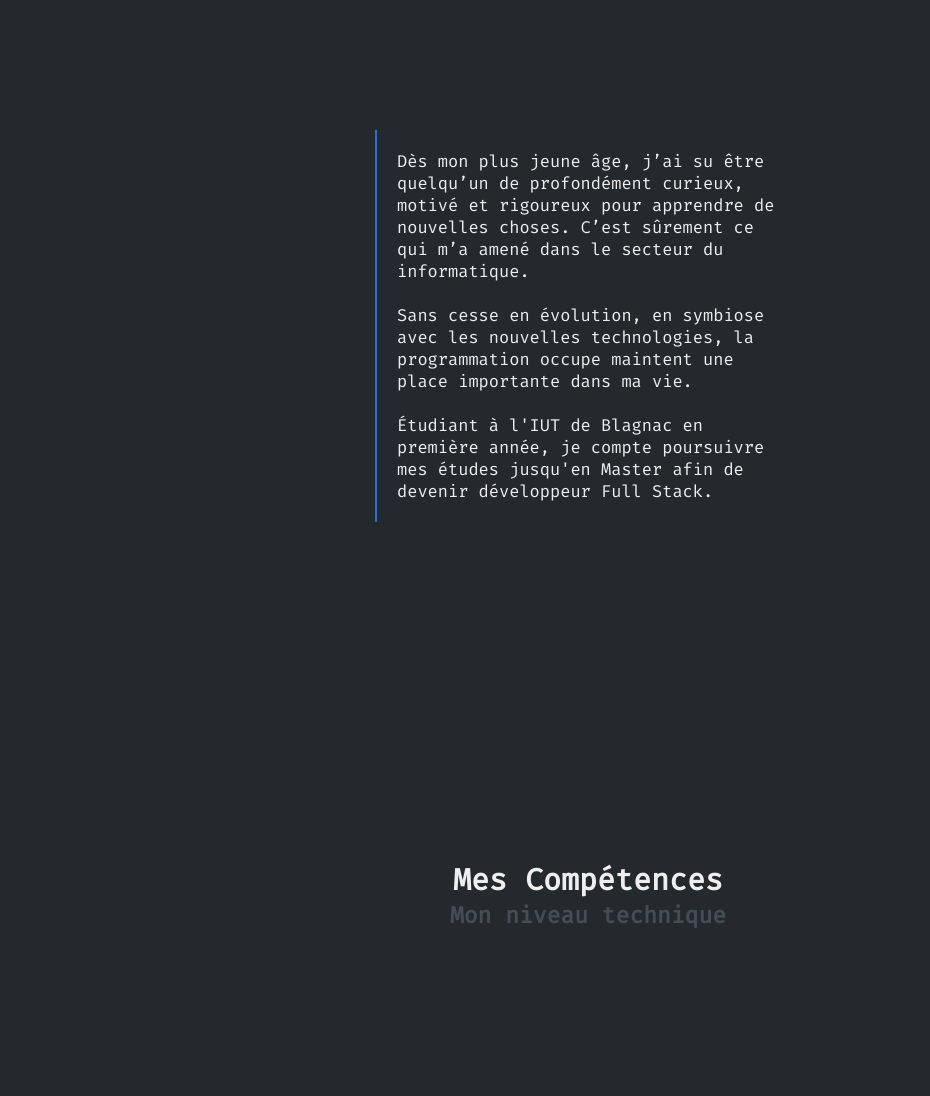
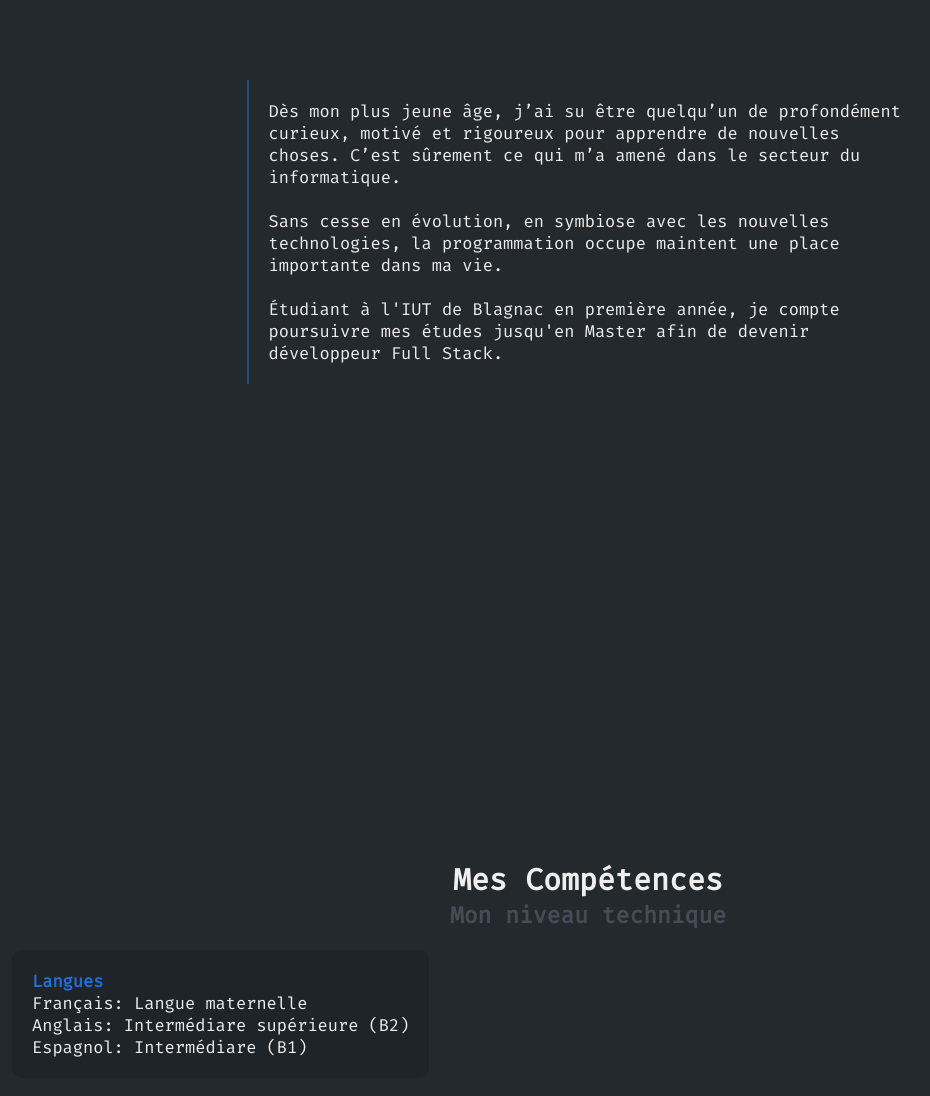
Before and after one commit to Furiza31/site-personnel, a website: page views/index.html in a window 1280 px wide. Shown: the part 1040-2136 px from the top of the page, without its empty margins (52-982 px from the left). Drawn offline with Linux system fonts and the light colour scheme.

Commit message:
Ajout des skills

```diff
--- a/public/css/about.css
+++ b/public/css/about.css
@@ -30,11 +30,11 @@ div.about-title h2 {
 div.about-text {
     position: relative;
     display: block;
-    width: 30%;
+    width: 50%;
     min-width: 300px;
-    margin-top: 150px;
+    margin-top: 100px;
     left: 50%;
     transform: translateX(-50%);
-    border-left: 2px solid var(--blue);
+    border-left: 1px solid var(--blue);
     padding: 20px;
 }
--- a/public/css/skills.css
+++ b/public/css/skills.css
@@ -25,3 +25,25 @@ div.skills-title h2 {
     color: var(--grey);
     text-align: center;
 }
+
+div.skills {
+    position: relative;
+    display: flex;
+    flex-flow: row wrap;
+    justify-content: space-between;
+    margin-top: 20px;
+    left: 5%;
+    width: 90%;
+}
+
+div.skills div {
+    position: relative;
+    display: block;
+    background-color: var(--blackground);
+    padding: 20px;
+    border-radius: 10px;
+}
+
+div.skills div h3 {
+    color: var(--blue);
+}
--- a/views/index.html
+++ b/views/index.html
@@ -23,7 +23,7 @@
     <canvas id="canvas"></canvas>
     <header id="header">
         <div>
-            <a> Hugo Wendjaneh </a>
+            <a href="#home-container"> Hugo Wendjaneh </a>
         </div>
         <div>
             <a href="#home-container">Accueil</a>
@@ -88,9 +88,7 @@
     <section>
         <div id="home-container" class="home-container">
             <div class="home-text">
-                <h1>
-                    Bonjour, <br> Je suis Hugo Wendjaneh
-                </h1>
+                <h1>Bonjour, <br> Je suis Hugo Wendjaneh</h1>
                 <h2>Etudiant en informatique</h2>
                 <a>Contactez-moi</a>
             </div>
@@ -118,6 +116,14 @@
                 <h1>Mes Compétences</h1>
                 <h2>Mon niveau technique</h2>
             </div>
+            <div class="skills">
+                <div>
+                    <h3>Langues</h3>
+                    <p>Français: Langue maternelle</p>
+                    <p>Anglais: Intermédiare supérieure (B2)</p>
+                    <p>Espagnol: Intermédiare (B1)</p>
+                </div>
+            </div>
         </div>
     </section>
 
```
Also changed, not shown: 1 other file.
